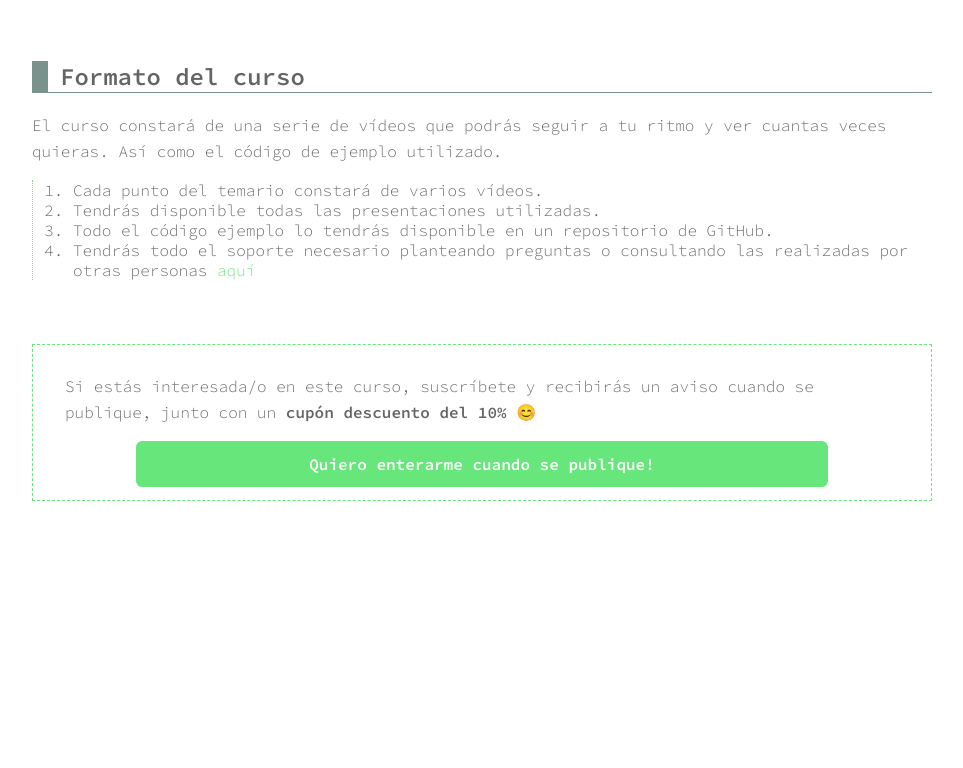
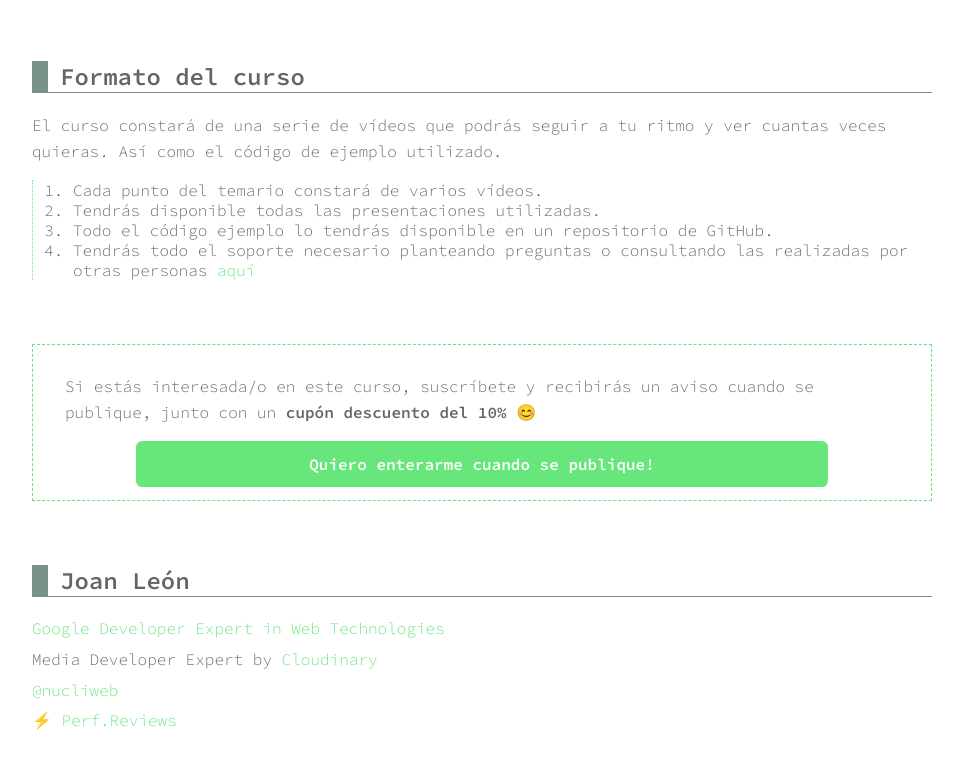
Before and after one commit to optimizacion-imagenes/Curso, a plain HTML site: page index.html in a window 1280 px wide. Shown: the part 3647-4415 px from the top of the page, without its empty margins (158-1121 px from the left). Before the commit the page ends 4236 px from the top, so only its background shows below. Drawn offline with Linux system fonts and the light colour scheme.

Commit message:
Added footer

```diff
--- a/css/styles.css
+++ b/css/styles.css
@@ -92,3 +92,8 @@ ol {
 .cta:hover {
   background-color: var(--medium);
 }
+
+.my-self p {
+  margin-block-end: 5px;
+  margin-block-start: auto;
+}
--- a/index.html
+++ b/index.html
@@ -116,6 +116,22 @@
       <a class="cta" href="https://mailchi.mp/02f19ccc89e0/curso-optimizacion-imagenes" target="_blank">Quiero enterarme cuando se publique!</a>
     </section>
 
+    <section class="my-self">
+        <h2>Joan León</h2>
+        <p>
+          <a href="https://developers.google.com/programs/experts/" class="link">Google Developer Expert in Web Technologies</a>
+        </p>
+        <p>
+          Media Developer Expert by <a class="link" href="https://cloudinary.com" target="_blank">Cloudinary</a>
+        </p>
+        <p>
+          <a href="https://twitter.com/nucliweb" class="link">@nucliweb</a>
+        </p>
+        <p>
+          ⚡️ <a href="https://perf.reviews" class="link">Perf.Reviews</a>
+        </p>
+    </section>
+
   </div>
   <!-- Global site tag (gtag.js) - Google Analytics -->
   <script async src="https://www.googletagmanager.com/gtag/js?id=UA-145073044-1"></script>
```
